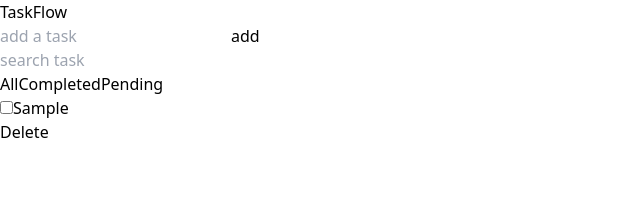
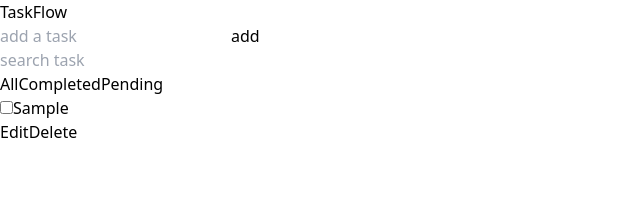
Before and after one commit to shauryasync/taskflow-react, a React (Vite) app: page / in a window 1280 px wide. Both pictures are taken after typing "Sample" into the empty fields and a click on the button "add". Shown: the top 210 px of the page, without its empty margins (0-640 px from the left). Built offline with nearby package versions, Linux system fonts and the light colour scheme.

Commit message:
feat: added task edit functionality

```diff
--- a/src/App.jsx
+++ b/src/App.jsx
@@ -46,6 +46,12 @@ function App() {
     return statusMatch && searchMatch;
   });
 
+  const updateTask = (id, newText) => {
+    setTasks(
+      tasks.map((task) => (task.id === id ? { ...task, text: newText } : task)),
+    );
+  };
+
   useEffect(() => {
     localStorage.setItem("tasks", JSON.stringify(tasks));
   }, [tasks]);
@@ -61,6 +67,7 @@ function App() {
         tasks={filteredTasks}
         deleteTask={deleteTask}
         toggleTask={toggleTask}
+        updateTask={updateTask}
       />
     </div>
   );
--- a/src/components/TaskItem.jsx
+++ b/src/components/TaskItem.jsx
@@ -1,6 +1,28 @@
-function TaskItem({ task, deleteTask, toggleTask }) {
+import { useState } from "react";
+
+function TaskItem({ task, deleteTask, toggleTask, updateTask }) {
+  const [isEditing, setIsEditing] = useState(false);
+
+  const [editText, setEditText] = useState(task.text);
+
+  const handleSave = () => {
+    if (!editText.trim()) return;
+
+    updateTask(task.id, editText);
+
+    setIsEditing(false);
+  };
+
   return (
     <li className="flex justify-between items-center border p-2 rounded mb-2">
+      <div className="flex items-center gap-2 flex-grow">
+        {isEditing ? (
+          <input
+            value={editText}
+            onChange={(e) => setEditText(e.target.value)}
+            className="border rounded px-2 py-1 w-full "
+          />
+        ) : (
           <div className="flex items-center gap-2">
             <input
               type="checkbox"
@@ -8,10 +30,29 @@ function TaskItem({ task, deleteTask, toggleTask }) {
               onChange={() => toggleTask(task.id)}
             />
 
-        <span className={task.completed ? "line-through text-gray-400" : ""}>
+            <span
+              className={task.completed ? "line-through text-gray-400" : ""}
+            >
               {task.text}
             </span>
           </div>
+        )}
+      </div>
+
+      <div className="flex gap-2 shrink-0">
+        <button
+          className="bg-gray-500 text-white px-2 py-1 rounded"
+          onClick={() => {
+            if (isEditing) {
+              handleSave();
+            } else {
+              setEditText(task.text);
+              setIsEditing(true);
+            }
+          }}
+        >
+          {isEditing ? "Save" : "Edit"}
+        </button>
 
         <button
           onClick={() => deleteTask(task.id)}
@@ -19,6 +60,7 @@ function TaskItem({ task, deleteTask, toggleTask }) {
         >
           Delete
         </button>
+      </div>
     </li>
   );
 }
--- a/src/components/TaskList.jsx
+++ b/src/components/TaskList.jsx
@@ -1,7 +1,7 @@
 import React from "react";
 import TaskItem from "./TaskItem";
 
-function TaskList({ tasks, deleteTask, toggleTask }) {
+function TaskList({ tasks, deleteTask, toggleTask, updateTask }) {
   return (
     <div>
       <ul>
@@ -11,6 +11,7 @@ function TaskList({ tasks, deleteTask, toggleTask }) {
             task={task}
             deleteTask={deleteTask}
             toggleTask={toggleTask}
+            updateTask={updateTask}
           />
         ))}
       </ul>
```
Lines whose indentation alone changed are shown as unchanged.
